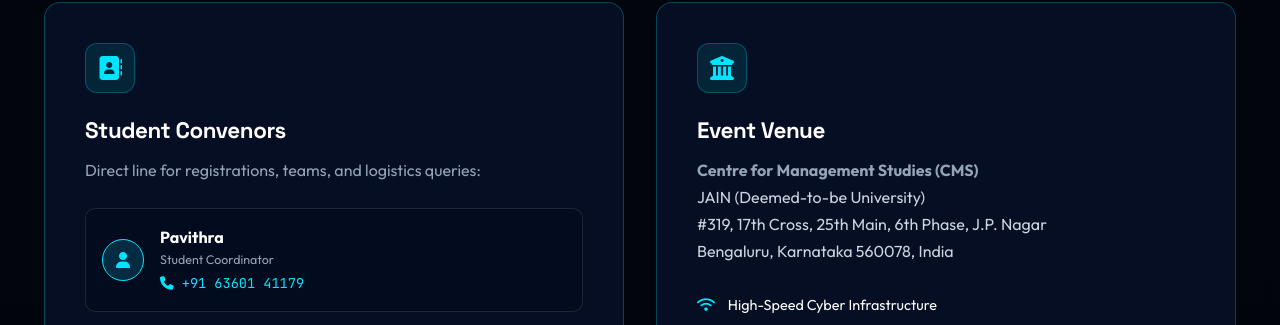
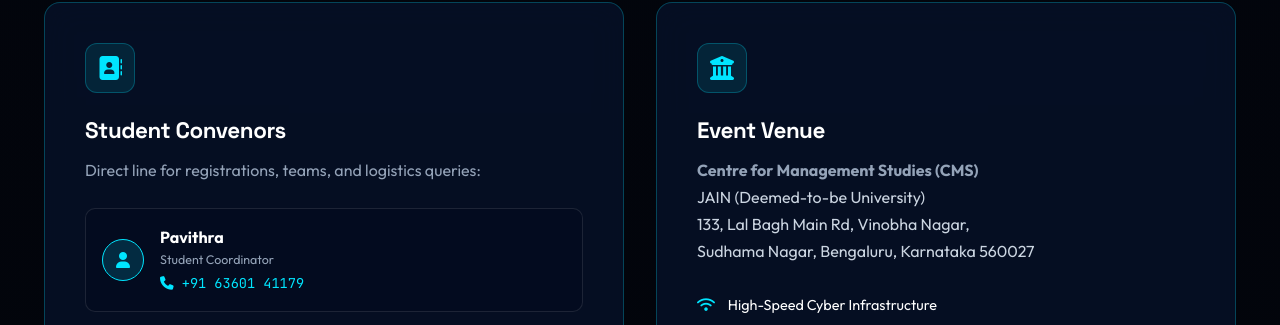
Before and after one commit to PVR04/manthan-2.0, a plain HTML site: page index.html in a window 1280 px wide. Shown: the part 11195-11520 px from the top of the page. Drawn offline with Linux system fonts and the light colour scheme.

Commit message:
Update venue address to Lal Bagh Main Rd and add accurate Google Maps pin

```diff
--- a/index.html
+++ b/index.html
@@ -1533,8 +1533,8 @@
             <p><strong>Centre for Management Studies (CMS)</strong></p>
             <p class="venue-address">
               JAIN (Deemed-to-be University)<br>
-              #319, 17th Cross, 25th Main, 6th Phase, J.P. Nagar<br>
-              Bengaluru, Karnataka 560078, India
+              133, Lal Bagh Main Rd, Vinobha Nagar, <br>
+              Sudhama Nagar, Bengaluru, Karnataka 560027
             </p>
 
             <div class="venue-highlights">
@@ -1543,7 +1543,7 @@
               <div class="vh-item"><i class="fa-solid fa-utensils"></i> Refreshments & Mentorship Lounges</div>
             </div>
 
-            <a href="https://maps.google.com/?q=Center+for+Management+Studies+JAIN+University+Bangalore" target="_blank"
+            <a href="https://www.google.com/maps/place//data=!4m2!3m1!1s0x3bae16773c548eed:0xc9e17d31fe0202a4?sa=X&ved=2ahUKEwjS28qT1bGXAxUhWXADHR3dFTAQ4kB6BAgDEAA" target="_blank"
               rel="noopener noreferrer" class="btn btn-outline btn-block">
               <i class="fa-solid fa-map-location-dot"></i> View on Google Maps &rarr;
             </a>
```
